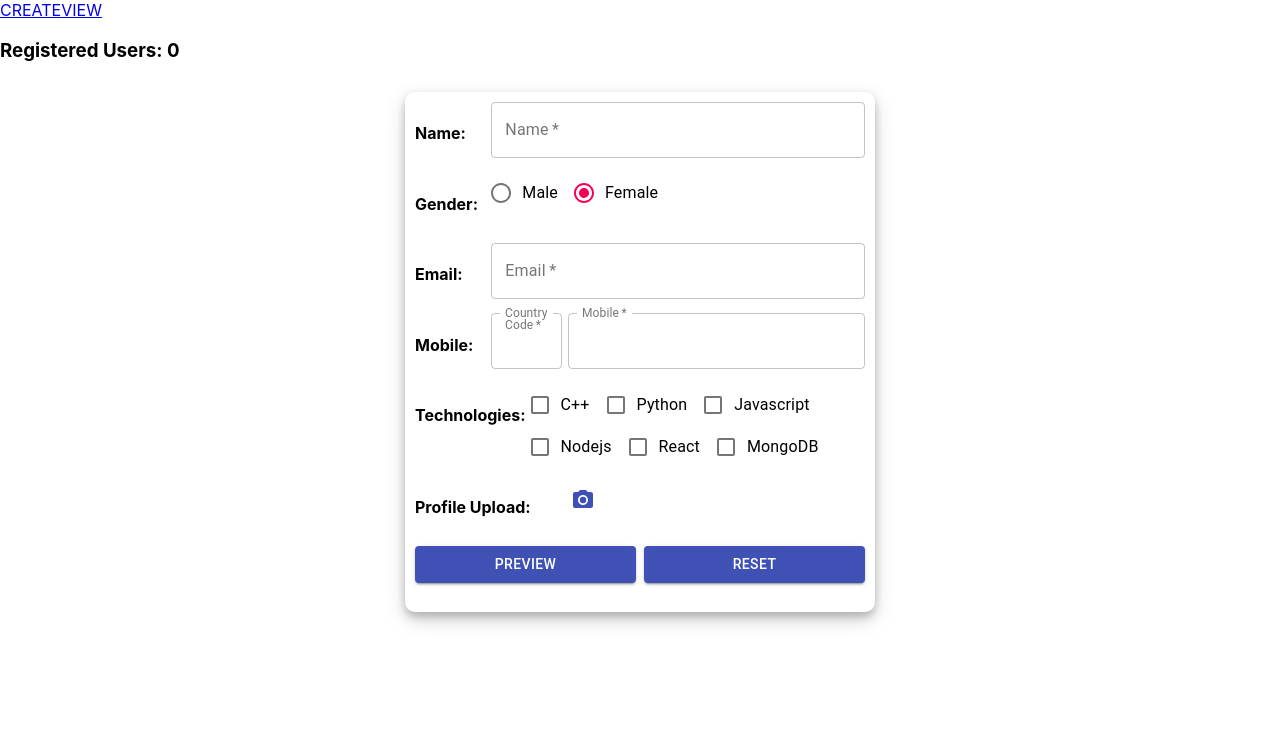
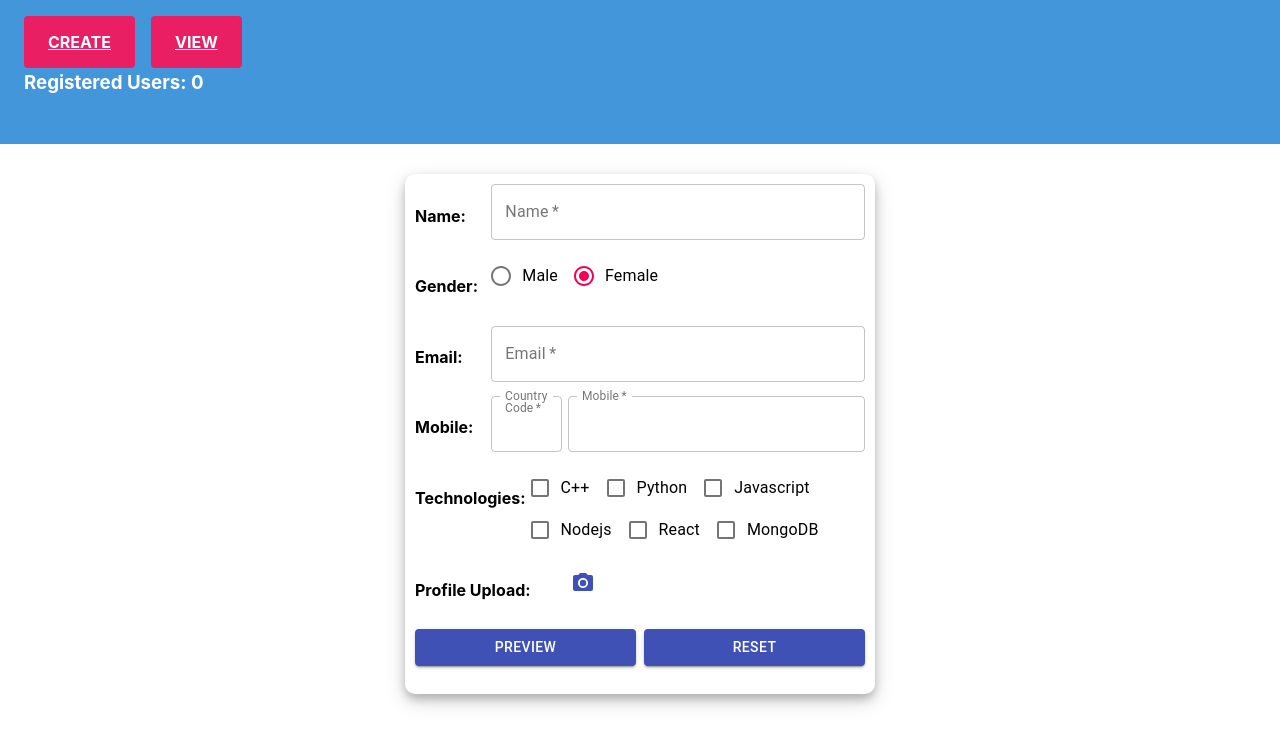
Before and after one commit to nitagr/coderlist_react_redux, a React (Create React App) app: page / in a window 1280 px wide. Shown: the top 746 px of the page. Built offline with nearby package versions, Linux system fonts and the light colour scheme.

Commit message:
fix: css fixed in index and App

```diff
--- a/src/App.css
+++ b/src/App.css
@@ -37,3 +37,30 @@
     transform: translateY(0px)
   }
 }
+
+.link-create {
+  background-color: #6cb2ec;
+  color: rgb(5, 0, 0);
+  padding: 14px 20px;
+  text-align: center;
+  text-decoration: none;
+  display: inline-block;
+
+}
+.link-view {
+  background-color: #47be2f;
+  color: rgb(5, 0, 0);
+  padding: 14px 20px;
+  text-align: center;
+  text-decoration: none;
+  display: inline-block;
+
+}
+
+.navigation {
+ margin-top: 20px;
+ display: flex;
+ flex-direction: row;
+ margin-left: 37rem;
+
+}
--- a/src/index.css
+++ b/src/index.css
@@ -11,3 +11,53 @@ code {
   font-family: source-code-pro, Menlo, Monaco, Consolas, 'Courier New',
     monospace;
 }
+
+title {
+  color: #c5f2f8
+}
+
+
+nav {
+
+  padding: 2rem 0;
+  background: #4496da;
+}
+
+nav section {
+  width: 100%;
+}
+
+nav a {
+  font-weight: 700;
+  color: white;
+  padding: 1rem 1.5rem;
+  border-radius: 4px;
+  background:#e91e63;
+  margin-right: 1rem;
+}
+
+nav a:hover {
+  background: #222;
+}
+
+section {
+  max-width: 1000px;
+  padding: 0 1.5rem;
+  color: rgb(255, 255, 255)
+
+}
+
+.list-wrapper {
+  color: white;
+  font-weight: 500;
+  background: #173ca3;
+  border: 1px solid #d0cccc;
+  box-shadow: 0 5px 8px 0 rgba(0,0,0,0.2), 0 7px 20px 0 rgba(0,0,0,0.17);
+  transition: all .8s;
+  padding: 10px 10px;
+  width: 100%;
+}
+
+.user-list {
+  margin-left: 20px;
+}
```
